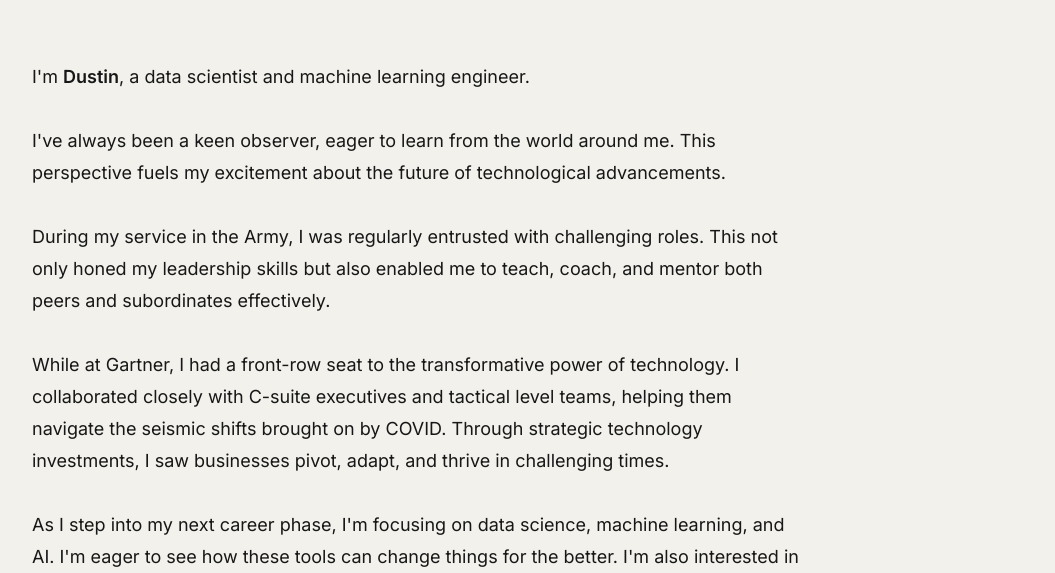
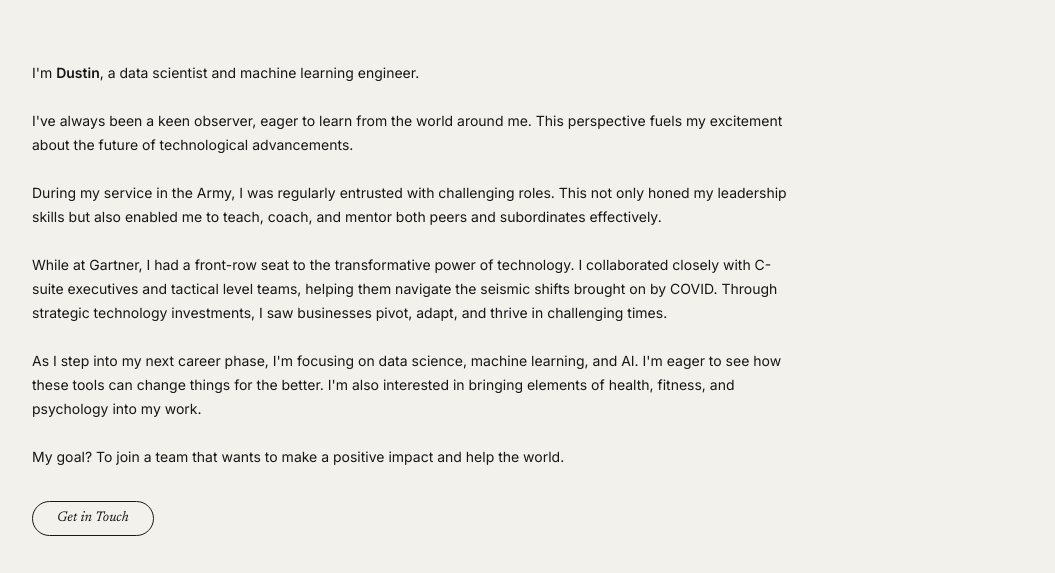
Before and after one commit to dustinbturner/dante-astro-theme-main, an Astro site: page / in a window 1280 px wide. Shown: the part 227-800 px from the top of the page, without its empty margins (224-1279 px from the left). Built offline with nearby package versions, Linux system fonts and the light colour scheme; Astro itself is replaced by a stand-in of ours.

Commit message:
adjust hero font

```diff
--- a/src/components/Hero.astro
+++ b/src/components/Hero.astro
@@ -16,7 +16,7 @@ const hero = siteConfig.hero;
                     {hero.image.caption && <figcaption class="mt-1.5 text-xs sm:text-sm">{hero.image.caption}</figcaption>}
                 </figure>
             )}
-            {hero.text && <div class="max-w-none prose prose-dante sm:prose-lg" set:html={marked.parse(hero.text)} />}
+            {hero.text && <div class="max-w-none prose prose-dante sm:prose-sm" set:html={marked.parse(hero.text)} />}
             {hero.actions && hero.actions.length > 0 && (
                 <div class="flex flex-wrap gap-4">
                     {hero.actions.map((action) => (
```
